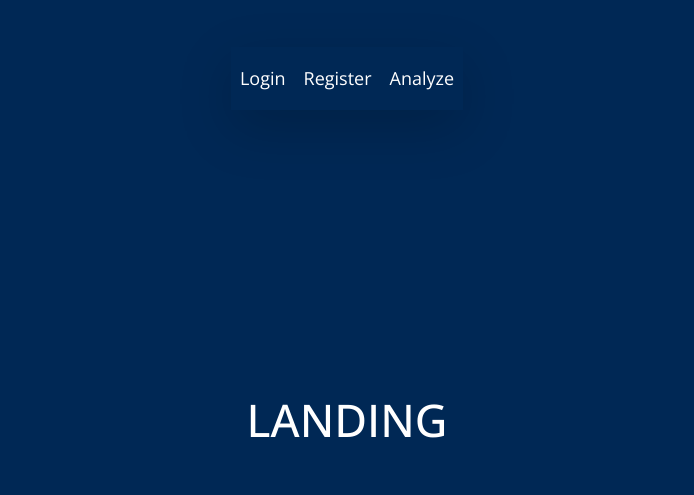
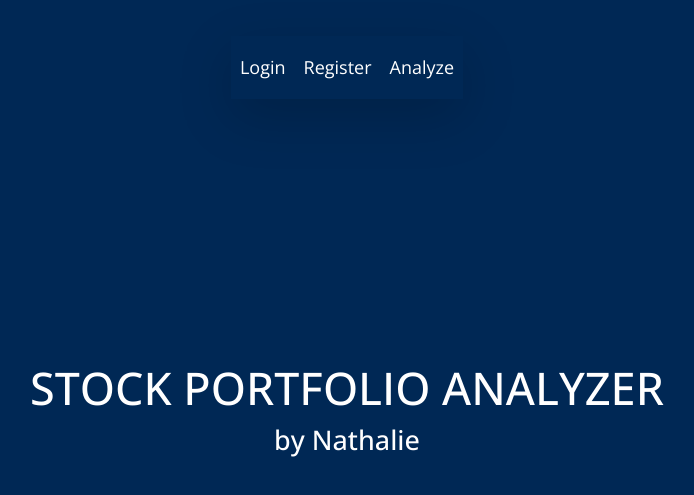
Before and after one commit to NLie2/stock_portfolio_analyzer, a React (Create React App) app in the folder client/: page / in a window 1280 px wide. Shown: the part 149-644 px from the top of the page, without its empty margins (293-987 px from the left). Built offline with nearby package versions, Linux system fonts and the light colour scheme.

Commit message:
change landing page

```diff
--- a/client/src/components/Landing.js
+++ b/client/src/components/Landing.js
@@ -1,5 +1,8 @@
 export default function Landing() {
   return (
-    <h1>LANDING</h1>
+    <>
+      <h1>STOCK PORTFOLIO ANALYZER</h1>
+      <h4>by Nathalie</h4>
+    </>
   )
 }
```
